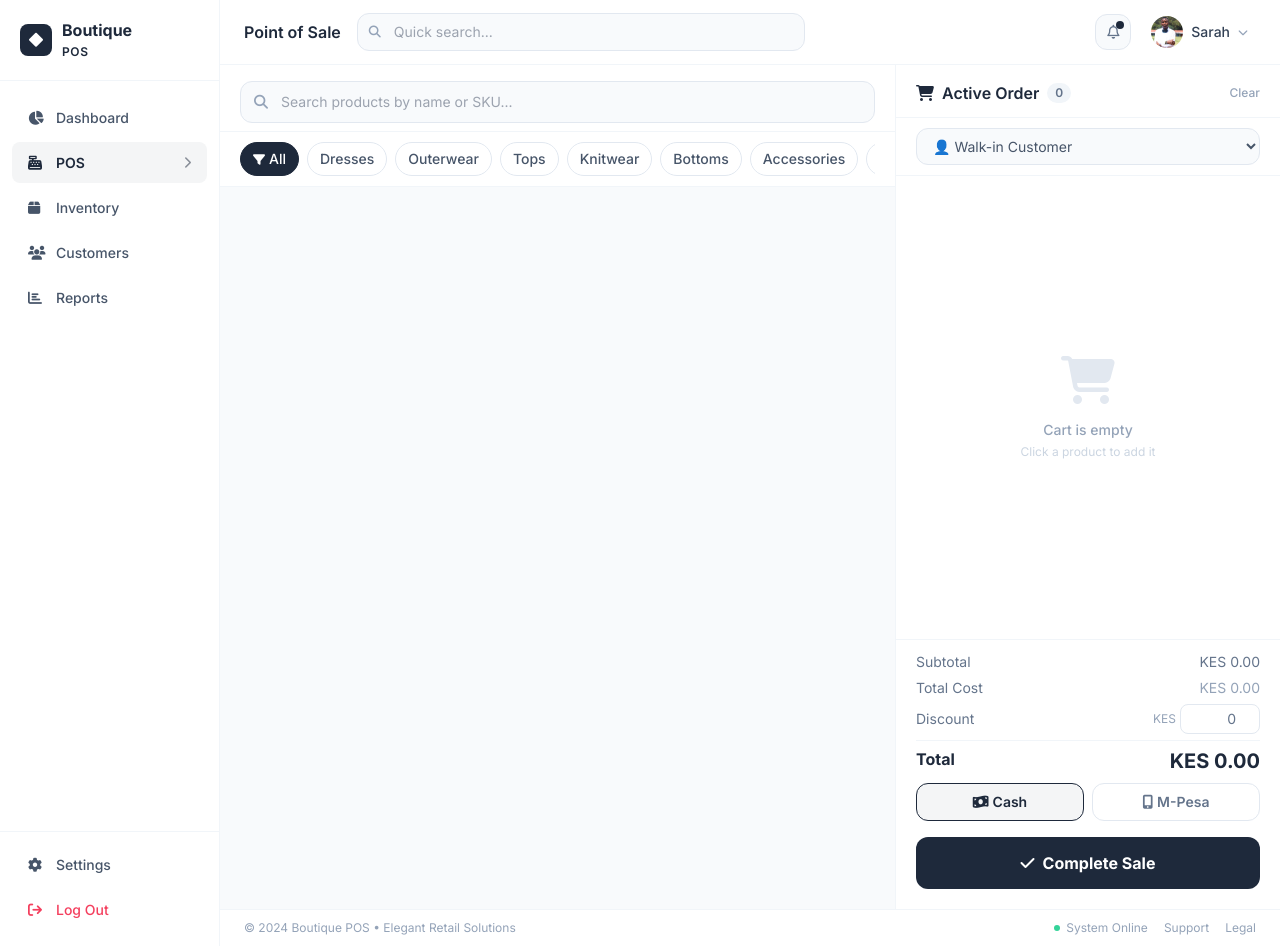
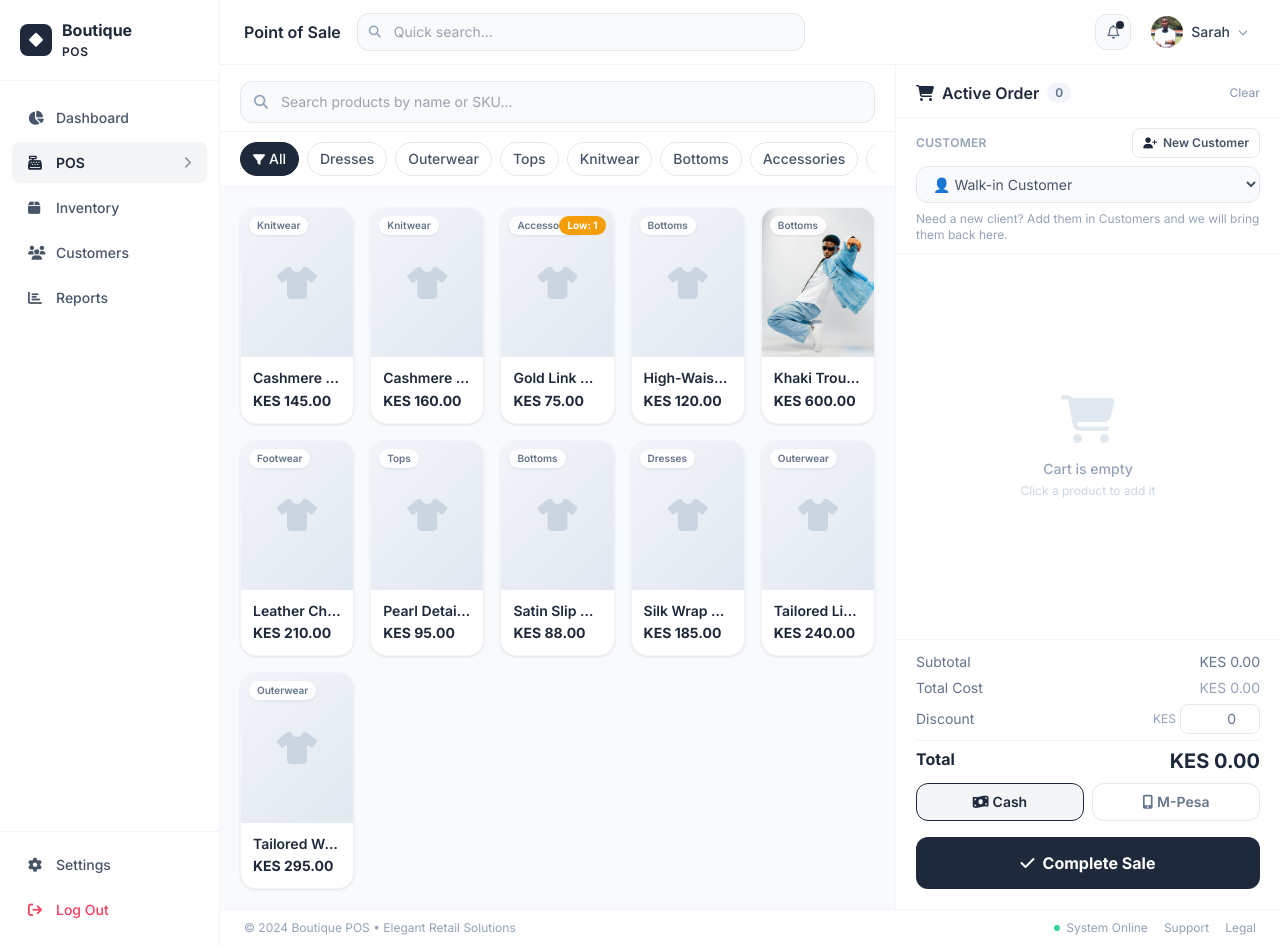
Before and after one commit to Mukungiisaac/Boutique, a Flask app: page /pos in a window 1280 px wide. Run offline with Flask 3, Linux system fonts and the light colour scheme; a user stored in the database is signed in; some libraries are stand-ins or nearby versions.

Commit message:
Add new customer flow to POS

```diff
--- a/app/routes/pos.py
+++ b/app/routes/pos.py
@@ -15,7 +15,13 @@ pos_bp = Blueprint('pos', __name__)
 def index():
     categories = Category.query.all()
     customers = Customer.query.order_by(Customer.name).all()
-    return render_template('pos/index.html', categories=categories, customers=customers)
+    selected_customer_id = request.args.get('customer_id', type=int)
+    return render_template(
+        'pos/index.html',
+        categories=categories,
+        customers=customers,
+        selected_customer_id=selected_customer_id
+    )
 
 
 @pos_bp.route('/pos/products')
--- a/app/templates/base.html
+++ b/app/templates/base.html
@@ -434,6 +434,35 @@ async function markAllRead() {
   } catch(e) {}
 })();
 
+// ===== POS customer helper =====
+(function() {
+  if (window.location.pathname !== '/pos') return;
+
+  const customerSelect = document.getElementById('customerSelect');
+  if (!customerSelect) return;
+
+  const customerBlock = customerSelect.parentElement;
+  const toolbar = document.createElement('div');
+  toolbar.className = 'mb-2 flex items-center gap-2';
+  toolbar.innerHTML = `
+    <span class="text-xs font-semibold uppercase tracking-wide text-slate-400">Customer</span>
+    <a href="/customers?open=add&return_to=%2Fpos"
+       class="ml-auto inline-flex items-center gap-1.5 rounded-lg border border-slate-200 px-2.5 py-1.5 text-xs font-semibold text-slate-600 transition hover:bg-slate-50 hover:text-slate-800">
+      <i class="fa-solid fa-user-plus text-[11px]" style="color:var(--theme)"></i> New Customer
+    </a>
+  `;
+  customerBlock.insertBefore(toolbar, customerSelect);
+
+  const helper = document.createElement('p');
+  helper.className = 'mt-2 text-xs text-slate-400';
+  helper.textContent = 'Need a new client? Add them in Customers and we will bring them back here.';
+  customerBlock.appendChild(helper);
+
+  const params = new URLSearchParams(window.location.search);
+  const selectedCustomerId = params.get('customer_id');
+  if (selectedCustomerId) customerSelect.value = selectedCustomerId;
+})();
+
 
 
 // Auto-dismiss flash messages
--- a/app/templates/pos/index.html
+++ b/app/templates/pos/index.html
@@ -589,11 +589,11 @@ document.querySelectorAll('.cat-pill').forEach(pill => {
 });
 
 // ===== Search =====
-let searchTimer;
+let posSearchTimer;
 document.getElementById('productSearch').addEventListener('input', function() {
-  clearTimeout(searchTimer);
+  clearTimeout(posSearchTimer);
   const activeCat = document.querySelector('.cat-pill.active')?.dataset.cat || '';
-  searchTimer = setTimeout(() => loadProducts(this.value, activeCat), 250);
+  posSearchTimer = setTimeout(() => loadProducts(this.value, activeCat), 250);
 });
 
 // Close variant modal on backdrop click
```
Also changed, not shown: app/templates/customers/index.html (+23 -1 lines), boutique.db.
